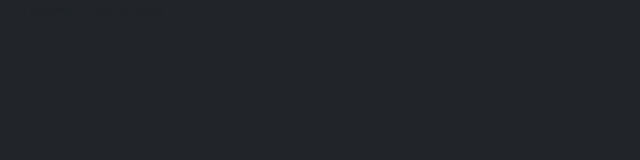
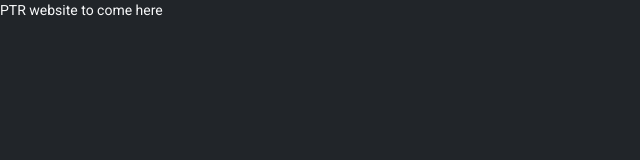
Before and after one commit to hedgybeats/ptr-website, an Angular app: page / in a window 1280 px wide. Shown: the top 160 px of the page, without its empty margins (0-640 px from the left). Built offline with nearby package versions, Linux system fonts and the light colour scheme.

Commit message:
Updated app html text

```diff
--- a/src/app/app.component.html
+++ b/src/app/app.component.html
@@ -1,3 +1,3 @@
 <div>
-  <p>PTR website to come here</p>
+  <p class="text-light">PTR website to come here</p>
 </div>
```
